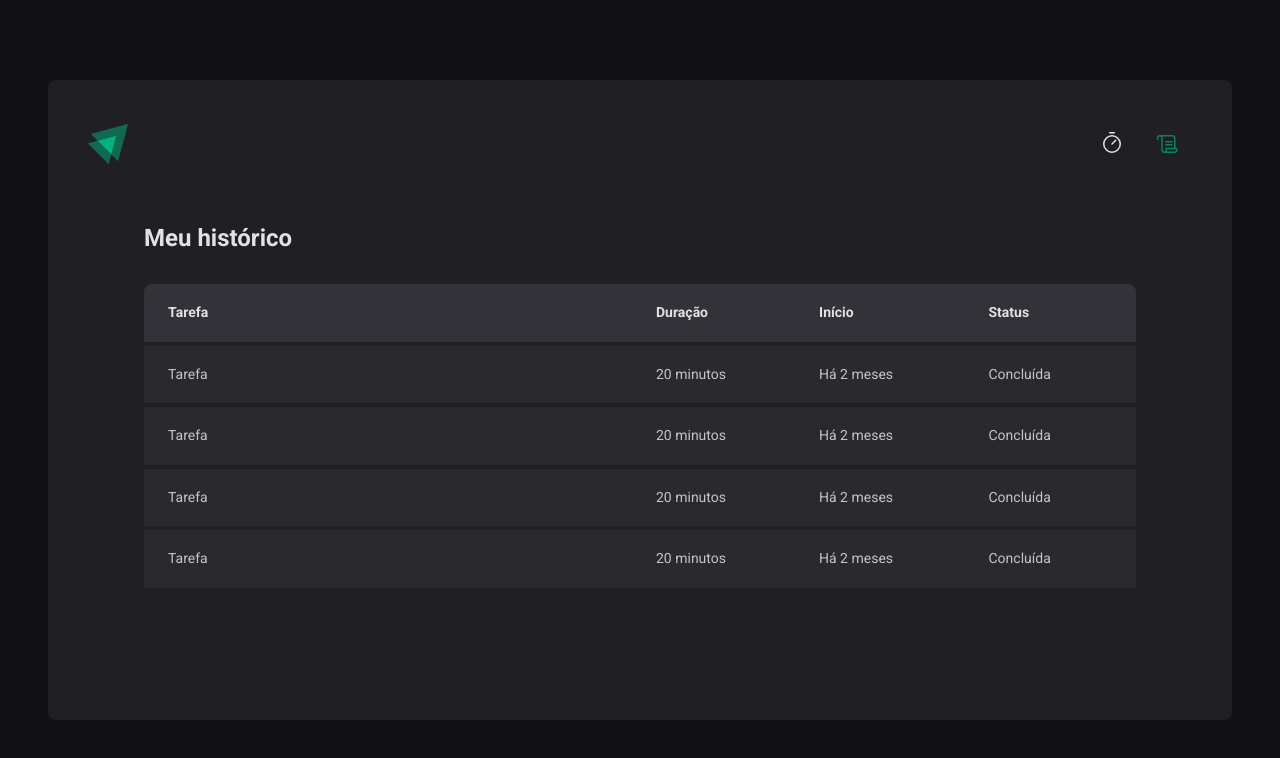
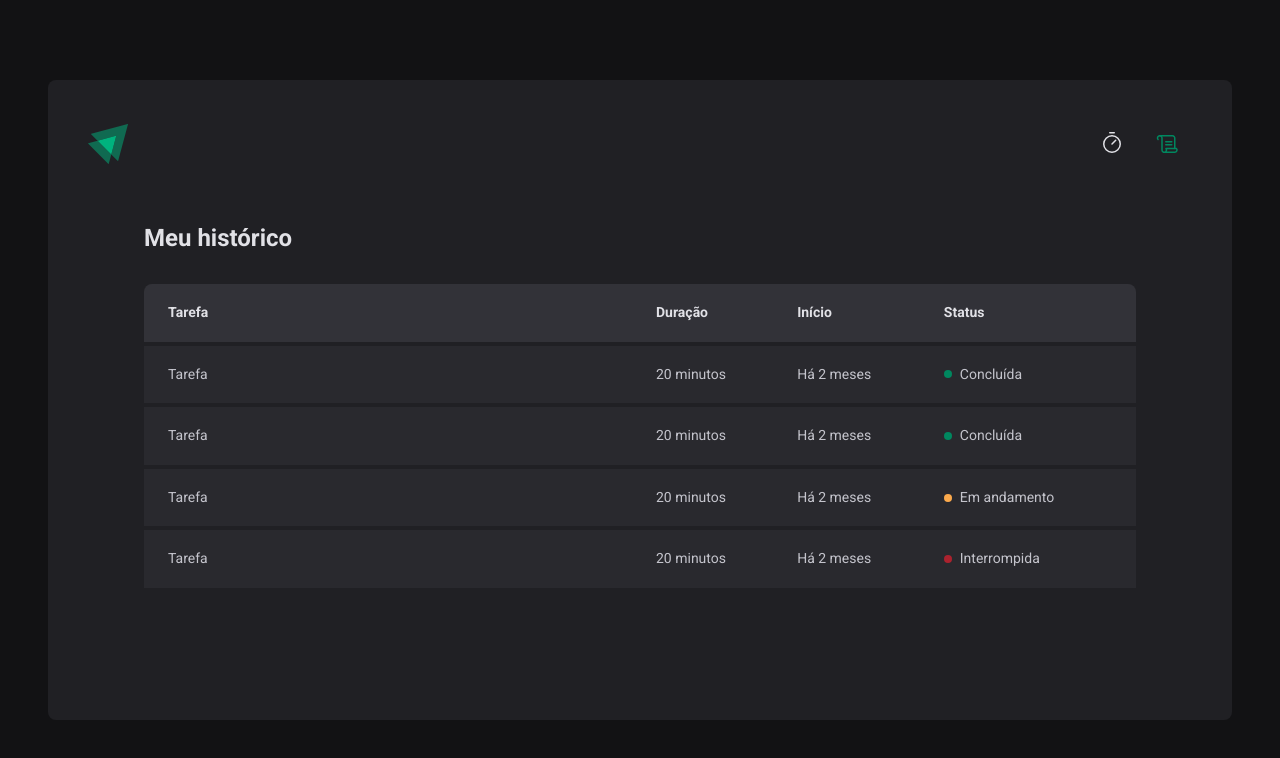
Before and after one commit to pedrokarnoski/ignite-timer, a React (Vite) app: page /history in a window 1280 px wide. Shown: the top 758 px of the page. Built offline with nearby package versions, Linux system fonts and the light colour scheme.

Commit message:
feat: Component status

```diff
--- a/src/pages/History/index.tsx
+++ b/src/pages/History/index.tsx
@@ -1,4 +1,4 @@
-import { HistoryContainer, HistoryList } from './styles'
+import { HistoryContainer, HistoryList, Status } from './styles'
 
 export function History() {
   return (
@@ -20,25 +20,33 @@
               <td>Tarefa</td>
               <td>20 minutos</td>
               <td>Há 2 meses</td>
-              <td>Concluída</td>
+              <td>
+                <Status statusColor="green">Concluída</Status>
+              </td>
             </tr>
             <tr>
               <td>Tarefa</td>
               <td>20 minutos</td>
               <td>Há 2 meses</td>
-              <td>Concluída</td>
+              <td>
+                <Status statusColor="green">Concluída</Status>
+              </td>
             </tr>
             <tr>
               <td>Tarefa</td>
               <td>20 minutos</td>
               <td>Há 2 meses</td>
-              <td>Concluída</td>
+              <td>
+                <Status statusColor="yellow">Em andamento</Status>
+              </td>
             </tr>
             <tr>
               <td>Tarefa</td>
               <td>20 minutos</td>
               <td>Há 2 meses</td>
-              <td>Concluída</td>
+              <td>
+                <Status statusColor="red">Interrompida</Status>
+              </td>
             </tr>
           </tbody>
         </table>
--- a/src/pages/History/styles.ts
+++ b/src/pages/History/styles.ts
@@ -59,3 +59,27 @@
     }
   }
 `
+
+const STATUS_COLORS = {
+  yellow: 'yellow-500',
+  green: 'green-500',
+  red: 'red-500',
+} as const
+
+interface StatusProps {
+  statusColor: keyof typeof STATUS_COLORS
+}
+
+export const Status = styled.span<StatusProps>`
+  display: flex;
+  align-items: center;
+  gap: 0.5rem;
+
+  &::before {
+    content: '';
+    width: 0.5rem;
+    height: 0.5rem;
+    border-radius: 50%;
+    background: ${(props) => props.theme[STATUS_COLORS[props.statusColor]]};
+  }
+`
```
